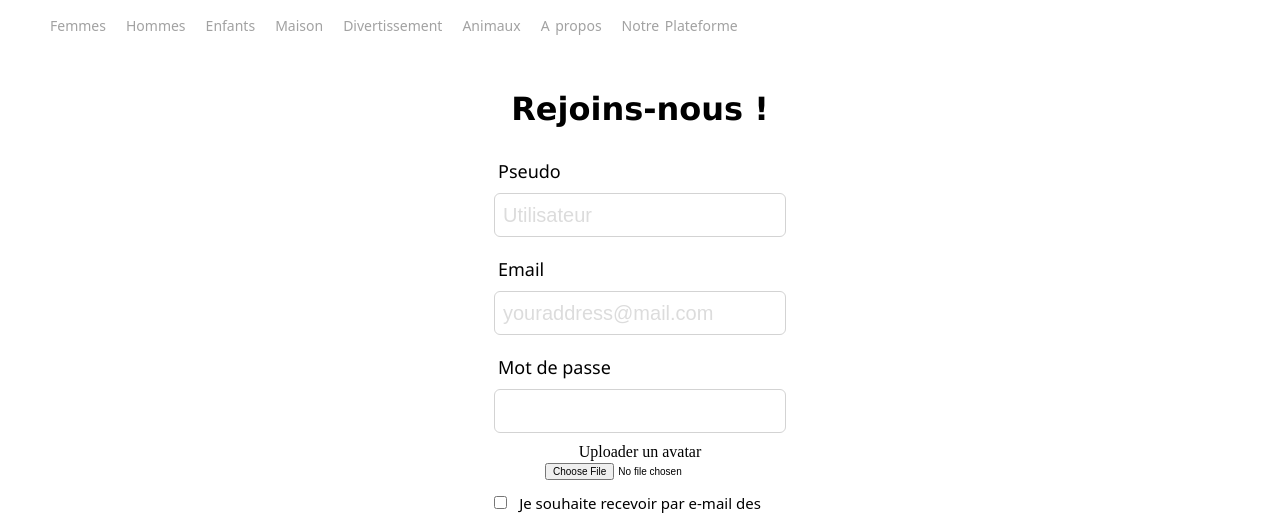
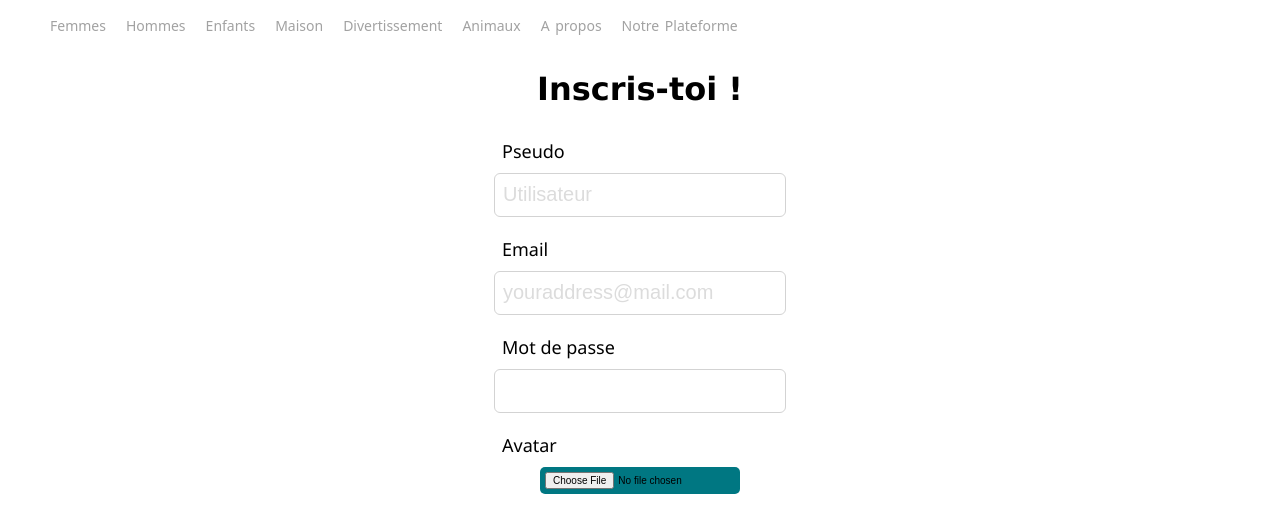
Before and after one commit to 6dean/Vinted-Front, a React (Create React App) app: page /signup in a window 1280 px wide. Shown: the part 303-818 px from the top of the page. Built offline with nearby package versions, Linux system fonts and the light colour scheme.

Commit message:
useeffect actif - filtre fonctionnel - except priceMin

```diff
--- a/src/App.css
+++ b/src/App.css
@@ -352,9 +352,13 @@ button {
   margin-top: 40px;
 }
 
-input > .checkmark {
-  background-color: aqua;
-  border: 2px solid red;
+.formulaire .avatar-upload {
+  border: solid 2px red;
+  height: 200px;
+}
+
+.checkmark {
+  accent-color: #007782;
 }
 
 button:hover {
@@ -429,11 +433,11 @@ h1 {
 }
 
 .upload-button {
-  margin-left: auto;
-  margin-right: auto;
-  height: 20px;
-  width: 190px;
   font-size: 10px;
+  padding: 5px;
+  border-radius: 5px;
+  background-color: #007782;
+  margin-bottom: 10px;
 }
 
 .see-all {
@@ -445,6 +449,28 @@ h1 {
   padding: 8px;
   background-color: rgb(245, 245, 245);
   cursor: pointer;
+}
+.offers-list-2 {
+  margin-right: auto;
+  margin-left: auto;
+  padding-top: 15px;
+  max-width: 1200px;
+  display: flex;
+  align-items: center;
+  justify-content: flex-start;
+  font-family: system-ui, -apple-system, BlinkMacSystemFont, "Segoe UI", Roboto,
+    Oxygen, Ubuntu, Cantarell, "Open Sans", "Helvetica Neue", sans-serif;
+  font-size: 17px;
+}
+
+.see-all-2 {
+  cursor: pointer;
+  margin-bottom: -20px;
+}
+
+.see-all-2:hover {
+  cursor: pointer;
+  opacity: 80%;
 }
 
 .populaire {
--- a/src/pages/Offer.js
+++ b/src/pages/Offer.js
@@ -1,6 +1,6 @@
 import React, { useState, useEffect } from "react";
 import axios from "axios";
-import { useParams } from "react-router-dom";
+import { Link, useParams } from "react-router-dom";
 
 const Offer = () => {
   const { id } = useParams();
@@ -25,6 +25,12 @@ const Offer = () => {
     </div>
   ) : (
     <div className="master">
+      <div className="offers-list-2">
+        <div className="populaire"></div>
+        <Link to="/Offers">
+          <div className="see-all-2"> ← Retour</div>
+        </Link>
+      </div>
       <div className="offer-presentation">
         <div className="img-element">
           <img
--- a/src/pages/Offerslist.js
+++ b/src/pages/Offerslist.js
@@ -15,7 +15,7 @@ const Offerslist = () => {
   const fetchData = async () => {
     try {
       const response = await axios.get(
-        `https://site--backend-vinted--6qn7tv96v7tt.code.run/offers?${pricing}&priceMin=${mini}&title=${product}&priceMax=${maxi}`
+        `https://site--backend-vinted--6qn7tv96v7tt.code.run/offers?${pricing}&title=${product}&priceMin=${mini}&priceMax=${maxi}`
       );
       setData(response.data);
       setIsLoading(false);
@@ -26,7 +26,8 @@ const Offerslist = () => {
 
   useEffect(() => {
     fetchData();
-  });
+    // eslint-disable-next-line react-hooks/exhaustive-deps
+  }, [pricing, mini, maxi, product]);
 
   // SUPPRESSION DE [] DANS USEEFFECT - PROVOQUE REQUETES INFINI
 
--- a/src/pages/Signup.js
+++ b/src/pages/Signup.js
@@ -10,7 +10,7 @@ const Signup = () => {
   const [username, setName] = useState("");
   const [email, setEmail] = useState("");
   const [password, setPassword] = useState("");
-  const [avatar, setAvatar] = useState();
+  const [avatar, setAvatar] = useState("");
   const [newsletter, setNewsletter] = useState(false);
   const [infos, setInfos] = useState(false);
 
@@ -20,7 +20,7 @@ const Signup = () => {
   return (
     <div className="formulaire">
       <div className="App">
-        <h1>Rejoins-nous !</h1>
+        <div>{infos ? <h1>Merci !</h1> : <h1>Inscris-toi !</h1>}</div>
         {infos === false ? (
           <div className="input-block">
             <div>
@@ -55,16 +55,21 @@ const Signup = () => {
                 value={password}
               />
             </div>
-            Uploader un avatar
+            <div className="upload-avatar">
+              <p className="input-text">Avatar</p>{" "}
+              <div>
                 <input
                   className="upload-button"
                   type="file"
-              onChange={(avatar) => setAvatar(avatar.target.files)}
+                  onChange={(event) => setAvatar(event.target.value)}
                   value={avatar}
                   id="avatar"
                   name="avatar"
                   accept="image/png, image/jpeg"
                 ></input>
+              </div>
+            </div>
+
             <div>
               <div className="flexbox-letter">
                 <div>
@@ -93,7 +98,7 @@ const Signup = () => {
                 onClick={() => {
                   console.log(avatar);
                   if (username === "" || email === "") {
-                    alert(`Your informations are not complete`);
+                    alert(`Vos informations ne sont pas complètes`);
                   } else {
                     setInfos(true);
 
@@ -113,7 +118,17 @@ const Signup = () => {
                         Cookies.set("token", token, { expires: 1 });
                         navigate("/");
                       } catch (error) {
-                        console.log(error);
+                        console.log();
+                        <div>
+                          {error.message !== undefined ? (
+                            <p>Une erreur est survenue :S</p>
+                          ) : (
+                            <p></p>
+                          )}
+                        </div>;
+                        console.log(error.message);
+
+                        <div>Une erreur est survenue :S</div>;
                       }
                     };
                     data();
```
Lines whose indentation alone changed are shown as unchanged.
